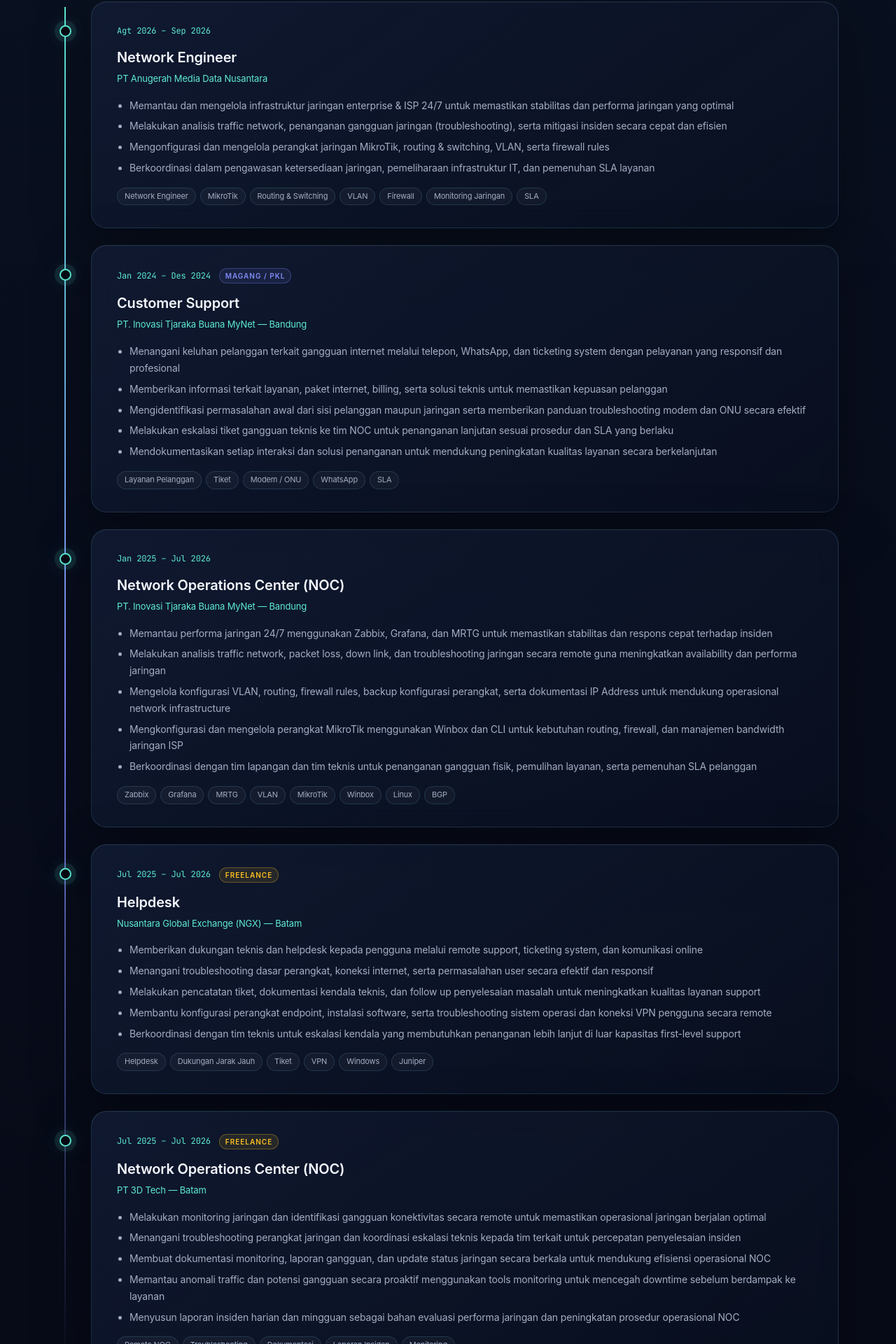
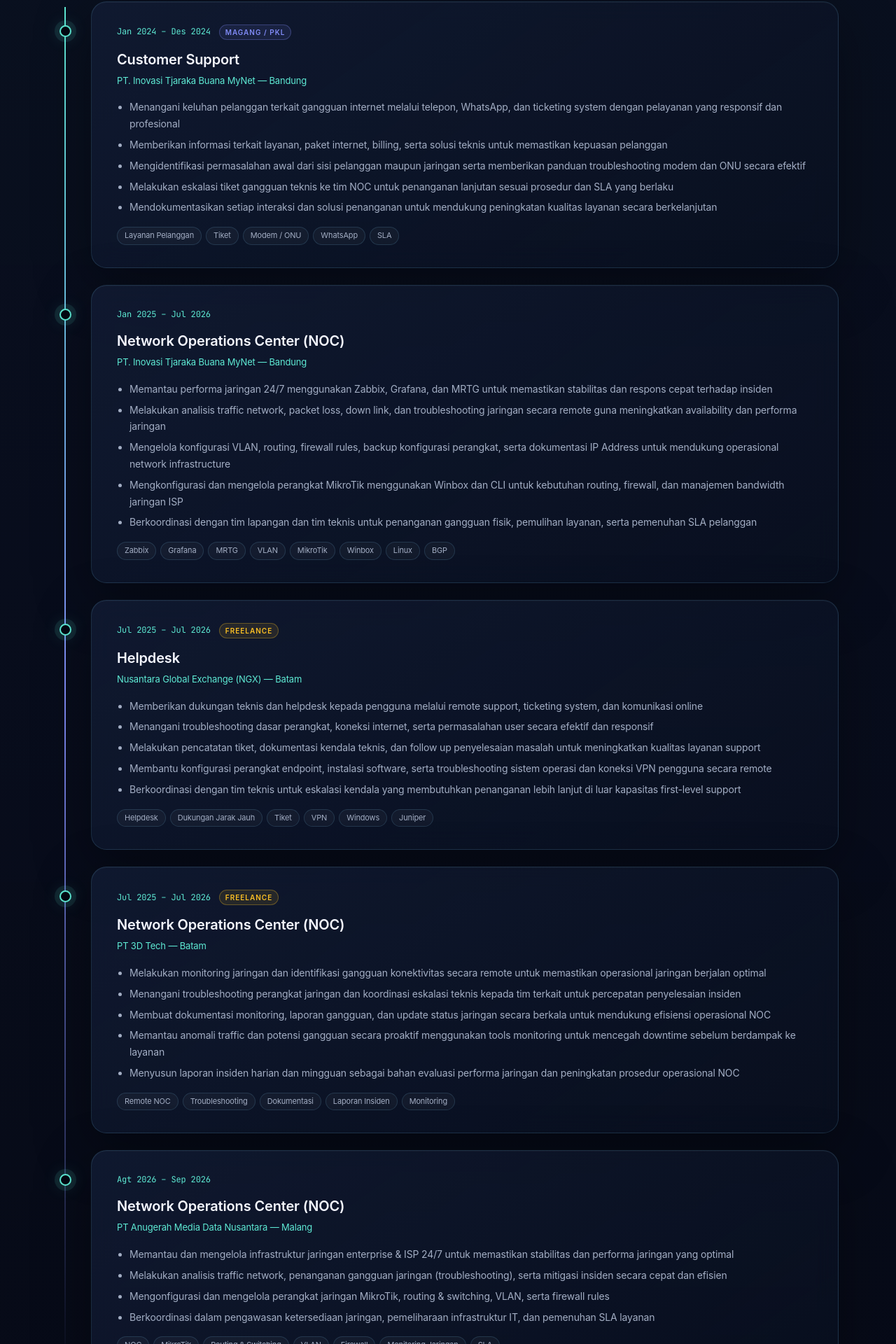
Before and after one commit to anggatok120-collab/porto-next, a Next.js app: page / in a window 1280 px wide. Shown: the part 3853-5773 px from the top of the page at 70% size. Built offline with nearby package versions, Linux system fonts and the light colour scheme.

Commit message:
Update NOC experience and favicon

```diff
--- a/app/layout.js
+++ b/app/layout.js
@@ -5,8 +5,8 @@
   title: 'Angga | Network Engineer',
   description: 'Portfolio Angga — Network Engineer, NOC, dan IT Support.',
   icons: {
-    icon: [{ url: '/favicon.svg?v=3', type: 'image/svg+xml' }],
-    shortcut: '/favicon.svg?v=3',
+    icon: [{ url: '/favicon.svg?v=4', type: 'image/svg+xml' }],
+    shortcut: '/favicon.svg?v=4',
   },
 }
 
--- a/app/page.js
+++ b/app/page.js
@@ -938,32 +938,6 @@
               <div className="timeline__dot"></div>
               <div className="timeline__card">
                 <div className="timeline__meta">
-                  <span className="timeline__period" data-id="Agt 2026 – Sep 2026" data-en="Aug 2026 – Sep 2026">Agt 2026 – Sep 2026</span>
-                </div>
-                <h3 className="timeline__role" data-id="Network Engineer" data-en="Network Engineer">Network Engineer</h3>
-                <p className="timeline__company">PT Anugerah Media Data Nusantara</p>
-                <ul className="timeline__list">
-                  <li data-id="Memantau dan mengelola infrastruktur jaringan enterprise &amp; ISP 24/7 untuk memastikan stabilitas dan performa jaringan yang optimal" data-en="Monitor and manage 24/7 enterprise &amp; ISP network infrastructure to ensure optimal stability and performance">Memantau dan mengelola infrastruktur jaringan enterprise &amp; ISP 24/7 untuk memastikan stabilitas dan performa jaringan yang optimal</li>
-                  <li data-id="Melakukan analisis traffic network, penanganan gangguan jaringan (troubleshooting), serta mitigasi insiden secara cepat dan efisien" data-en="Analyze network traffic, perform network troubleshooting, and conduct rapid incident mitigation">Melakukan analisis traffic network, penanganan gangguan jaringan (troubleshooting), serta mitigasi insiden secara cepat dan efisien</li>
-                  <li data-id="Mengonfigurasi dan mengelola perangkat jaringan MikroTik, routing &amp; switching, VLAN, serta firewall rules" data-en="Configure and manage MikroTik network devices, routing &amp; switching, VLANs, and firewall rules">Mengonfigurasi dan mengelola perangkat jaringan MikroTik, routing &amp; switching, VLAN, serta firewall rules</li>
-                  <li data-id="Berkoordinasi dalam pengawasan ketersediaan jaringan, pemeliharaan infrastruktur IT, dan pemenuhan SLA layanan" data-en="Coordinate network availability oversight, IT infrastructure maintenance, and service SLA fulfillment">Berkoordinasi dalam pengawasan ketersediaan jaringan, pemeliharaan infrastruktur IT, dan pemenuhan SLA layanan</li>
-                </ul>
-                <div className="timeline__tags">
-                  <span className="tag tag--sm">Network Engineer</span>
-                  <span className="tag tag--sm">MikroTik</span>
-                  <span className="tag tag--sm">Routing &amp; Switching</span>
-                  <span className="tag tag--sm">VLAN</span>
-                  <span className="tag tag--sm">Firewall</span>
-                  <span className="tag tag--sm" data-id="Monitoring Jaringan" data-en="Network Monitoring">Monitoring Jaringan</span>
-                  <span className="tag tag--sm">SLA</span>
-                </div>
-              </div>
-            </div>
-
-            <div className="timeline__item">
-              <div className="timeline__dot"></div>
-              <div className="timeline__card">
-                <div className="timeline__meta">
                   <span className="timeline__period" data-id="Jan 2024 – Des 2024" data-en="Jan 2024 – Dec 2024">Jan 2024 – Des 2024</span>
                   <span className="timeline__badge timeline__badge--intern" data-id="Magang / PKL" data-en="Internship">Magang / PKL</span>
                 </div>
@@ -1063,6 +1037,32 @@
                   <span className="tag tag--sm" data-id="Dokumentasi" data-en="Documentation">Dokumentasi</span>
                   <span className="tag tag--sm" data-id="Laporan Insiden" data-en="Incident Report">Laporan Insiden</span>
                   <span className="tag tag--sm">Monitoring</span>
+                </div>
+              </div>
+            </div>
+
+            <div className="timeline__item">
+              <div className="timeline__dot"></div>
+              <div className="timeline__card">
+                <div className="timeline__meta">
+                  <span className="timeline__period" data-id="Agt 2026 – Sep 2026" data-en="Aug 2026 – Sep 2026">Agt 2026 – Sep 2026</span>
+                </div>
+                <h3 className="timeline__role" data-id="Network Operations Center (NOC)" data-en="Network Operations Center (NOC)">Network Operations Center (NOC)</h3>
+                <p className="timeline__company">PT Anugerah Media Data Nusantara — Malang</p>
+                <ul className="timeline__list">
+                  <li data-id="Memantau dan mengelola infrastruktur jaringan enterprise &amp; ISP 24/7 untuk memastikan stabilitas dan performa jaringan yang optimal" data-en="Monitor and manage 24/7 enterprise &amp; ISP network infrastructure to ensure optimal stability and performance">Memantau dan mengelola infrastruktur jaringan enterprise &amp; ISP 24/7 untuk memastikan stabilitas dan performa jaringan yang optimal</li>
+                  <li data-id="Melakukan analisis traffic network, penanganan gangguan jaringan (troubleshooting), serta mitigasi insiden secara cepat dan efisien" data-en="Analyze network traffic, perform network troubleshooting, and conduct rapid incident mitigation">Melakukan analisis traffic network, penanganan gangguan jaringan (troubleshooting), serta mitigasi insiden secara cepat dan efisien</li>
+                  <li data-id="Mengonfigurasi dan mengelola perangkat jaringan MikroTik, routing &amp; switching, VLAN, serta firewall rules" data-en="Configure and manage MikroTik network devices, routing &amp; switching, VLANs, and firewall rules">Mengonfigurasi dan mengelola perangkat jaringan MikroTik, routing &amp; switching, VLAN, serta firewall rules</li>
+                  <li data-id="Berkoordinasi dalam pengawasan ketersediaan jaringan, pemeliharaan infrastruktur IT, dan pemenuhan SLA layanan" data-en="Coordinate network availability oversight, IT infrastructure maintenance, and service SLA fulfillment">Berkoordinasi dalam pengawasan ketersediaan jaringan, pemeliharaan infrastruktur IT, dan pemenuhan SLA layanan</li>
+                </ul>
+                <div className="timeline__tags">
+                  <span className="tag tag--sm">NOC</span>
+                  <span className="tag tag--sm">MikroTik</span>
+                  <span className="tag tag--sm">Routing &amp; Switching</span>
+                  <span className="tag tag--sm">VLAN</span>
+                  <span className="tag tag--sm">Firewall</span>
+                  <span className="tag tag--sm" data-id="Monitoring Jaringan" data-en="Network Monitoring">Monitoring Jaringan</span>
+                  <span className="tag tag--sm">SLA</span>
                 </div>
               </div>
             </div>
--- a/public/network-lab/index.html
+++ b/public/network-lab/index.html
@@ -5,7 +5,7 @@
   <meta name="viewport" content="width=device-width, initial-scale=1.0">
   <title>Angga | Network Lab</title>
   <script>if(new URLSearchParams(location.search).has('embed'))document.documentElement.classList.add('is-embedded')</script>
-  <link rel="icon" type="image/svg+xml" href="/favicon.svg?v=3">
+  <link rel="icon" type="image/svg+xml" href="/favicon.svg?v=4">
   <link rel="preconnect" href="https://fonts.googleapis.com">
   <link rel="preconnect" href="https://fonts.gstatic.com" crossorigin>
   <link href="https://fonts.googleapis.com/css2?family=Inter:wght@300;400;500;600;700&family=JetBrains+Mono:wght@400;500;600;700&display=swap" rel="stylesheet">
--- a/public/terminal/index.html
+++ b/public/terminal/index.html
@@ -10,7 +10,7 @@
 <meta property="og:url" content="/terminal" />
 <title>Angga | Terminal</title>
 <script>if(new URLSearchParams(location.search).has('embed'))document.documentElement.classList.add('is-embedded')</script>
-<link rel="icon" type="image/svg+xml" href="/favicon.svg?v=3">
+<link rel="icon" type="image/svg+xml" href="/favicon.svg?v=4">
 <link rel="preconnect" href="https://fonts.googleapis.com">
 <link rel="preconnect" href="https://fonts.gstatic.com" crossorigin>
 <link href="https://fonts.googleapis.com/css2?family=JetBrains+Mono:wght@400;500;700&display=swap" rel="stylesheet">
```
Also changed, not shown: public/favicon.svg.
